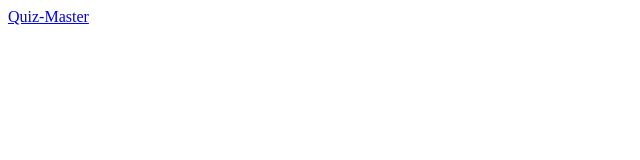
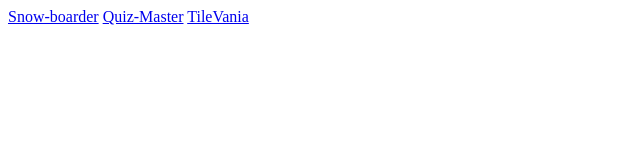
Before and after one commit to trantanthanh/trantanthanh.github.io, a plain HTML site: page index.html in a window 1280 px wide. Shown: the whole page, without its empty margins (0-640 px from the left). Drawn offline with Linux system fonts and the light colour scheme.

Commit message:
update link

```diff
--- a/index.html
+++ b/index.html
@@ -5,7 +5,9 @@
     <meta name="viewport" content="width=device-width, initial-scale=1.0">
     <title>Link projects</title>
 </head>
+<a href="https://trantanthanh.github.io/unity/Snow-boarder">Snow-boarder</a>
 <a href="https://trantanthanh.github.io/unity/Quiz-Master">Quiz-Master</a>
+<a href="https://trantanthanh.github.io/unity/TileVania">TileVania</a>
 <body>
 
 </body>
```
